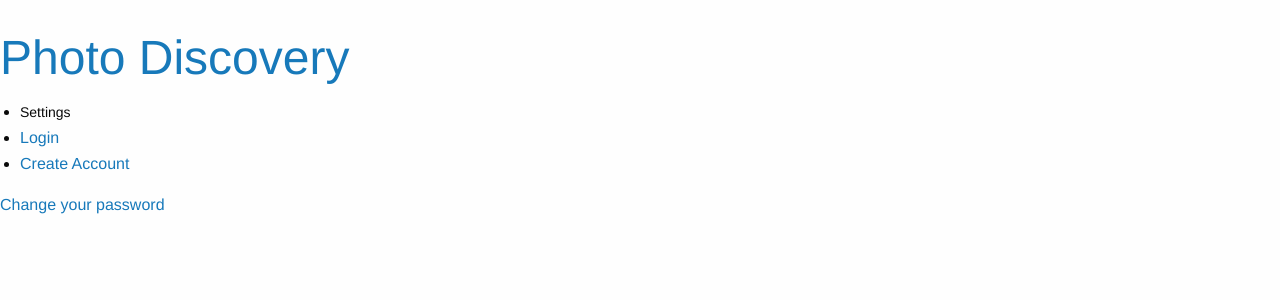
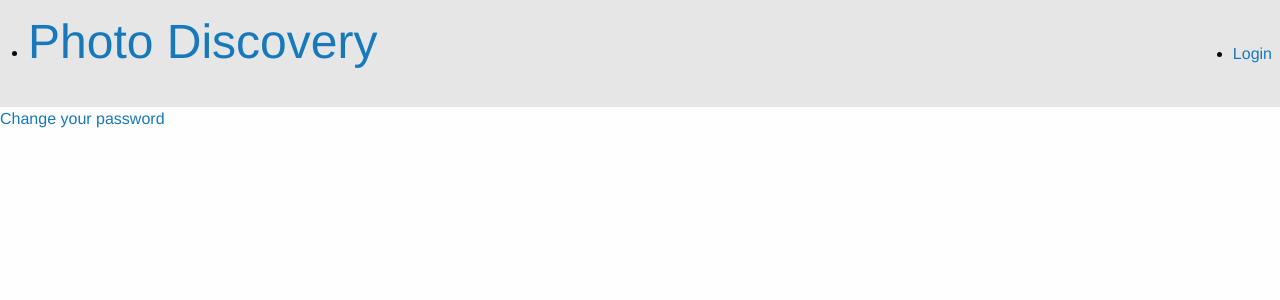
Before and after one commit to Ferdaszewski/photo-discovery, a Django app: template templates/visualize/dashboard.html in a window 1280 px wide. Shown: the top 300 px of the page. Run offline with Django 3.2, Linux system fonts and the light colour scheme; the template is opened without the code that fills it, so the values that code supplies are empty; some libraries are stand-ins or nearby versions.

Commit message:
Changed menu and dashboard organization

```diff
--- a/photodiscovery/urls.py
+++ b/photodiscovery/urls.py
@@ -19,7 +19,7 @@ urlpatterns = patterns(
         name='registration_register'),
     url(r'^accounts/password/change/done/$', 'visualize.views.visualize'),
     url(r'^accounts/', include('registration.backends.simple.urls')),
-    url(r'^$', 'visualize.views.visualize'),
+    url(r'^$', 'visualize.views.visualize', name='visualize'),
     )
 
 
--- a/templates/visualize/base.html
+++ b/templates/visualize/base.html
@@ -17,62 +17,47 @@
 </head>
 <body>
 
-  <div class="off-canvas-wrap" data-offcanvas>
-    <div class="inner-wrap">
-      <nav class="tab-bar">
-        <section class="left-small">
-          <a class="left-off-canvas-toggle menu-icon" href="#"><span></span></a>
-        </section>
+  <nav class="top-bar" data-topbar role="navigation">
+    <ul class="title-area">
+      <li class="name">
+        <h1><a class="title" href="{% url 'visualize' %}">Photo Discovery</a></h1>
+      </li>
+    </ul>
 
-        <section class="middle tab-bar-section">
-          <h1 class="title"><a href="{% url 'visualize' %}">Photo Discovery</a></h1>
-        </section>
+    <section class="top-bar-section">
 
-        {% if user.is_authenticated %}
-        <section class="right tab-bar-section">
-          <a href="{% url 'dashboard' %}">Hello {{ user.username }}!</a>
-        </section>
-        {% endif %}
+      <ul class="left">
+      {% if user.is_authenticated %}
+        <li class="has-dropdown">
+          <a href="#">My Albums</a>
+          <ul class="dropdown">
+            {% for album_in_list in albums %}
+              <li {% if album.slug == album_in_list.slug %}class="active"{% endif %}>
+                <a href="{% url 'album_visualize' album_name_slug=album_in_list.slug %}">
+                  {{ album_in_list.name }}
+                </a>
+              </li>
+            {% endfor %}
+            <li class="divider"></li>
+            <li><a href="{% url 'upload' %}">Create a new album</a></li>
+            <li><a href="{% url 'edit_albums' %}"><label>Edit Albums</label></a></li>
+          </ul>
+        </li>
+      {% endif %}
+      </ul>
 
-      </nav>
+      <ul class="right">
+      {% if user.is_authenticated %}
+        <li><a href="{% url 'dashboard' %}">Hello {{ user.username }}!</a></li>
+        <li><a href="{% url 'auth_logout' %}">Logout</a></li>
+      {% else %}
+        <li><a href="{% url 'auth_login' %}">Login</a></li>
+      {% endif %}
+      </ul>
+    </section>
+  </nav>
 
-      <aside class="left-off-canvas-menu">
-        <ul class="off-canvas-list">
-
-        {% if user.is_authenticated %}
-          <li><label>Albums</label></li>
-          {% for album in albums %}
-            <li><a href="{% url 'album_visualize' album_name_slug=album.slug %}">{{ album.name }}</a></li>
-          {% endfor %}
-          <li><a href="{% url 'upload' %}">Create a new album</a></li>
-        {% endif %}
-
-          <li><label>Settings</label></li>
-        {% if user.is_authenticated %}
-          <li><a href="{% url 'edit_albums' %}">Your Albums</a></li>
-          <li><a href="{% url 'auth_logout' %}">Logout</a></li>
-          <li><a href="{% url 'dashboard' %}">User Settings</a></li>
-        {% else %}
-          <li><a href="{% url 'auth_login' %}">Login</a></li>
-          <li><a href="{% url 'registration_register' %}">Create Account</a></li>
-        {% endif %}
-        </ul>
-      </aside>
-
-<!--       <aside class="right-off-canvas-menu">
-        <ul class="off-canvas-list">
-          <li><label>Visualizations</label></li>
-          <li><a href="#">More coming soon!</a></li>
-        </ul>
-      </aside> -->
-
-      <section class="main-section">
-        {% block body_block %}{% endblock %}
-      </section>
-
-      <a class="exit-off-canvas"></a>
-    </div>
-  </div>
+{% block body_block %}{% endblock %}
 
 <script src="https://ajax.googleapis.com/ajax/libs/jquery/2.1.3/jquery.min.js"></script>
 <script src="{% static 'foundation/js/foundation.min.js' %}"></script>
--- a/visualize/custom_processors.py
+++ b/visualize/custom_processors.py
@@ -2,7 +2,9 @@ from visualize.models import Album
 
 
 def albums(request):
-    """Returns"""
+    """Returns albums of the logged in user so they can be added to the
+    template context processors in settings.
+    """
     current_user = request.user
     if current_user.is_authenticated():
         user_album = Album.objects.filter(user=current_user)[:10]
--- a/visualize/urls.py
+++ b/visualize/urls.py
@@ -4,7 +4,7 @@ from visualize import views
 
 urlpatterns = patterns(
     '',
-    url(r'^$', views.visualize, name='visualize'),
+    url(r'^$', views.visualize),
     url(r'^album/(?P<album_share_id>[0-9a-fA-F]{32})/$',
         views.visualize, name='public_album_visualize'),
     url(r'^album/(?P<album_name_slug>[\w\-]+)/$',
```
Also changed, not shown: visualize/models.py (+8 -0 lines), visualize/views.py (+7 -3 lines).
